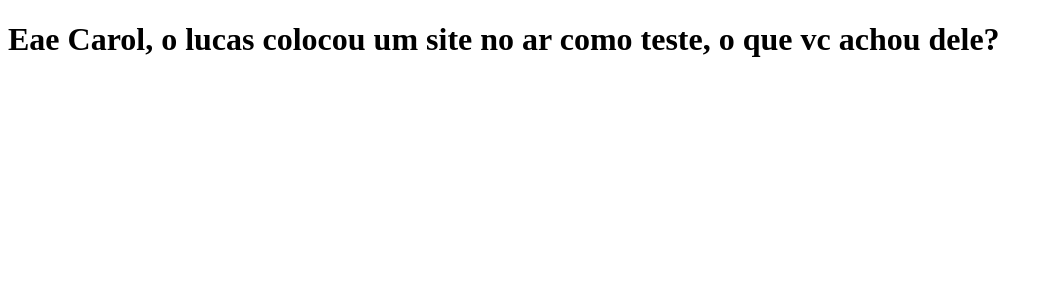
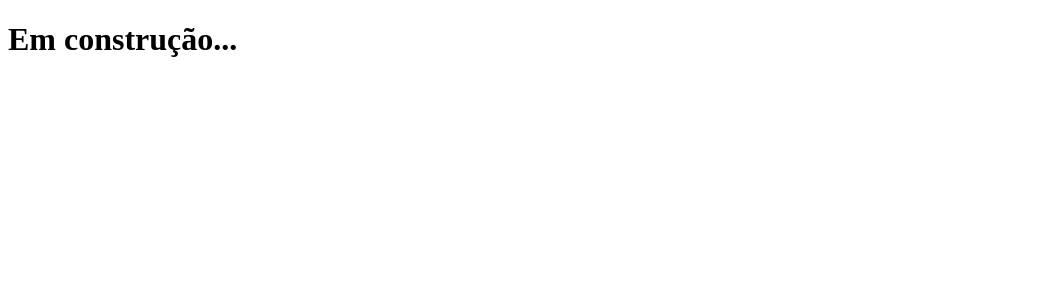
Before and after one commit to Spuntininki/clone-tabnews, a Next.js app: page / in a window 1280 px wide. Shown: the top 300 px of the page, without its empty margins (0-1053 px from the left). Built offline with nearby package versions, Linux system fonts and the light colour scheme.

Commit message:
alterado mensagem da home para em construção

```diff
--- a/pages/index.js
+++ b/pages/index.js
@@ -1,8 +1,7 @@
 function Home() {
 	return (
 		<h1>
-			Eae Carol, o lucas colocou um site no ar como teste, o que vc achou
-			dele?
+			Em construção...
 		</h1>
 	);
 }
```
